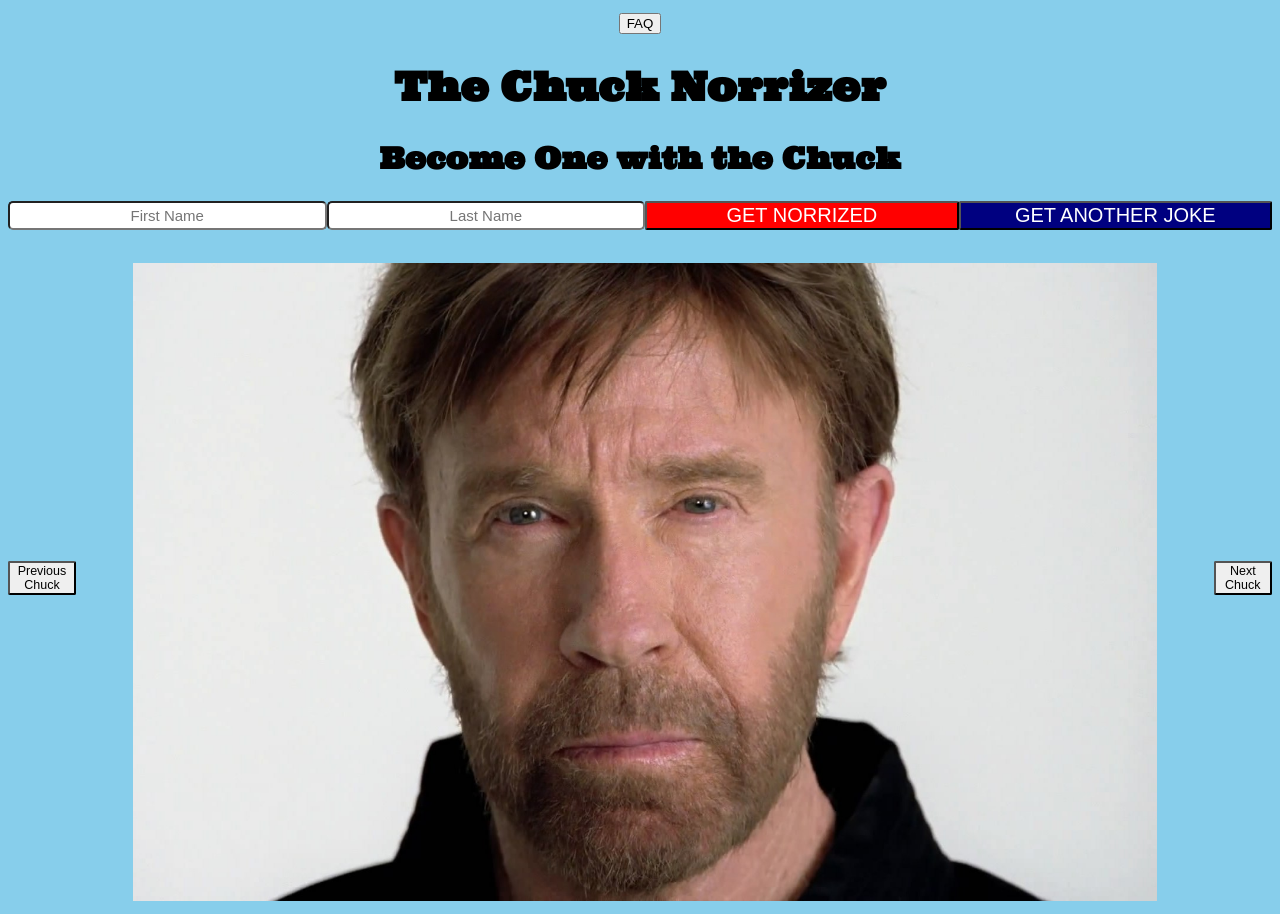
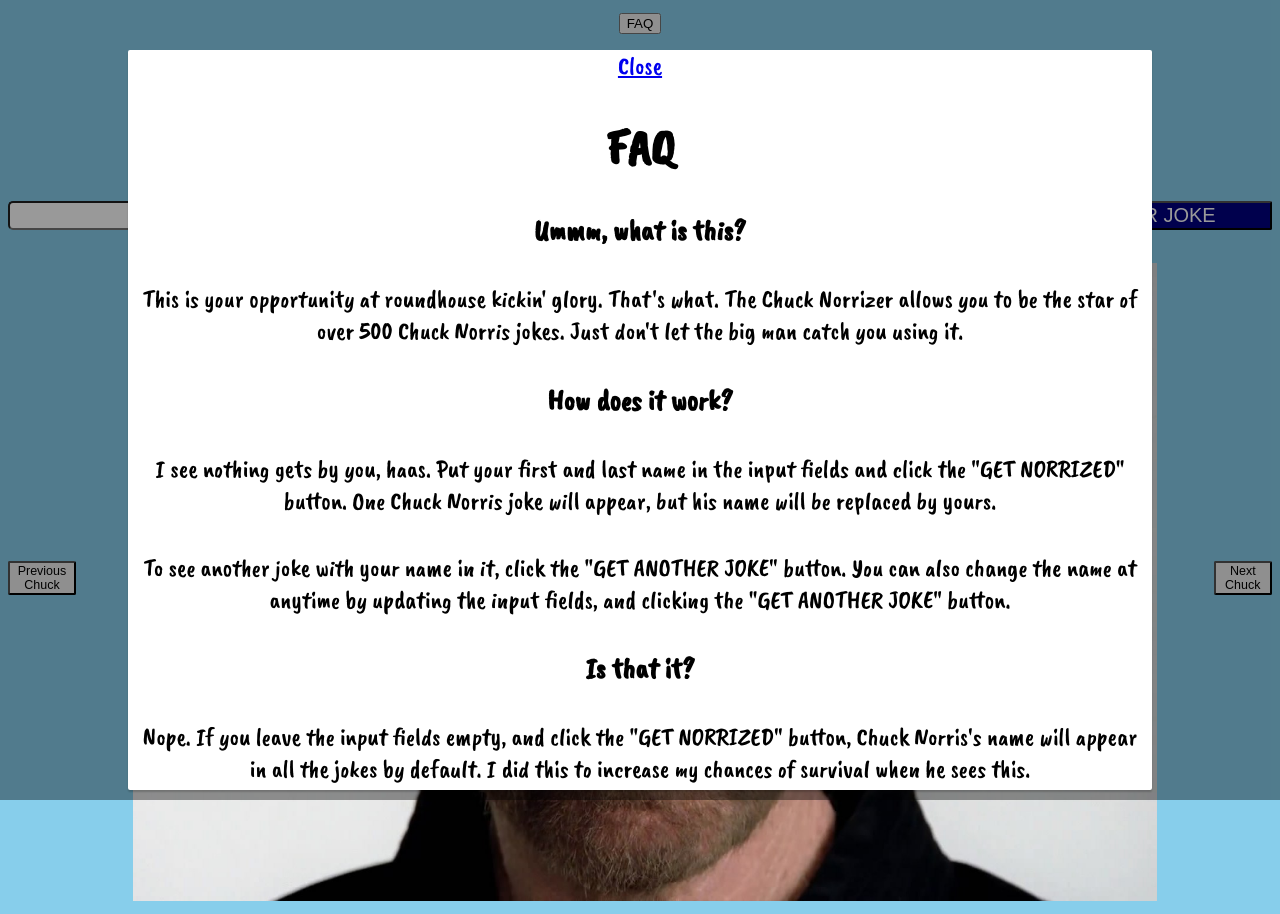
Before and after one commit to ColtonKayser/ColtonKayser.github.io, a plain HTML site: page index.html in a window 1280 px wide. Both pictures are taken after a click on the button "FAQ". Drawn offline with nearby package versions, Linux system fonts and the light colour scheme.

Commit message:
got openFAQ button working

```diff
--- a/app.js
+++ b/app.js
@@ -1,5 +1,25 @@
 $(() => {
 
+
+//////////MODAL
+
+  ////gets FAQ button
+  const $openFAQ = $('#openFAQ');
+
+  /////grabs the modal itself
+  const $modal = $('#modal');
+
+  ////grabs close button
+  const $closeFAQ = $('#closeFAQ');
+
+  ////hide modal
+  $modal.hide();
+
+  const openModal = () => {
+    $modal.show();
+  }
+
+  $openFAQ.on('click', openModal);
 
 ///////////////////Carousel
 ////////   NOTE: I referenced Jerrica's carousel code along to get my carousel up and running. There are some similarities, but I chose to display/hide the images on load using jquery instead of css.
@@ -62,21 +82,6 @@ $(() => {
     $currentImg.show();
   })
 
-//////////MODAL
-
-  ////gets FAQ button
-  const $openModal =$('#openModal');
-
-  /////grabs the modal itself
-
-
-
-
-
-
-
-
-
 /////////USER INPUT
 //////get user input on button click
   $('.norrized-button').on('click', (event) => {
--- a/index.html
+++ b/index.html
@@ -13,10 +13,10 @@
     <div class="container">
 
 <!-- MODAL -->
-<button id="openModal">FAQ</button>
+<button id="openFAQ">FAQ</button>
 <div id="modal">
   <div id="modal-textbox">
-    <a id="close" href="#">Close</a>
+    <a id="closeFAQ" href="#">Close</a>
     <h1>FAQ</h1>
       <h3>Ummm, what is this?</h3>
       <p>This is your opportunity at roundhouse kickin' glory. That's what. The Chuck Norrizer allows you to be the star of over 500 Chuck Norris jokes. Just don't let the big man catch you using it.
--- a/style.css
+++ b/style.css
@@ -22,8 +22,9 @@
     width: 100%;
     z-index: 1;
     overflow: auto;
-    font-size: 20px;
-    display: none;
+    font-size: 25px;
+    /* display: none; */
+    font-family: 'Caveat Brush'
   }
 
   #modal-textbox {
@@ -32,6 +33,10 @@
     width: 80%;
     margin: 50px auto;
     box-shadow: 0 2px 2px rgba(0,0,0,.2);
+  }
+
+  #modal-textbox p {
+    padding: 5px;
   }
 
   .container {
```
